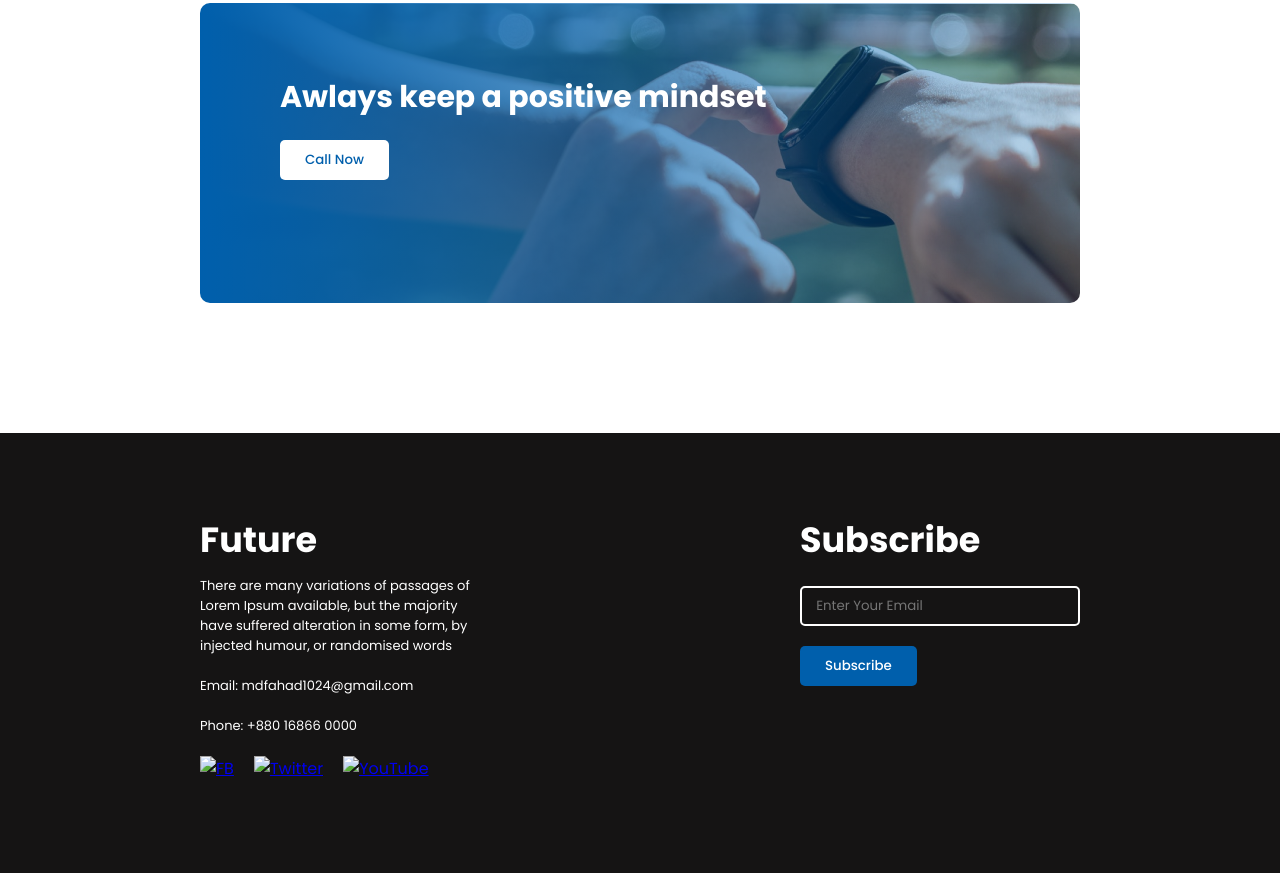
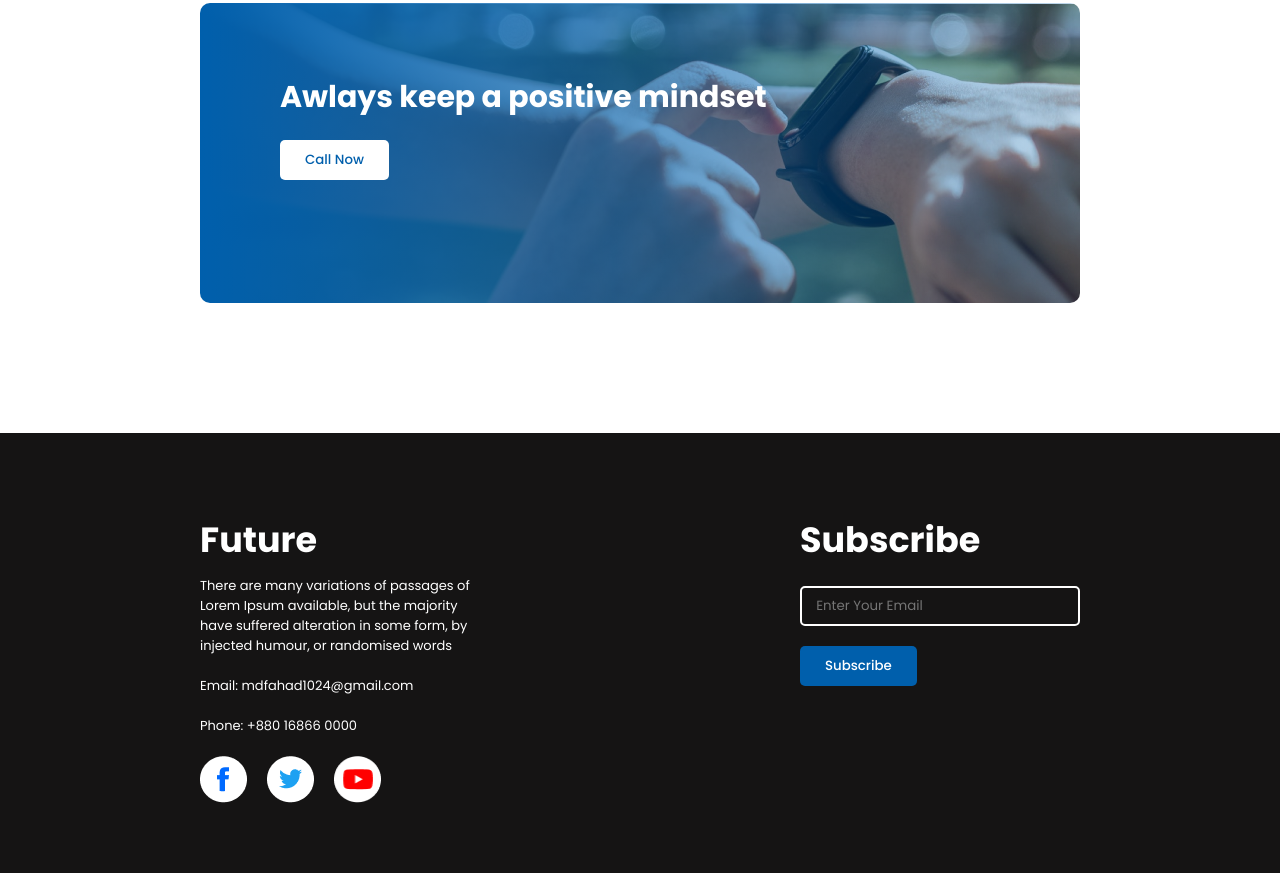
Before and after one commit to aminulify/website-prac-1, a plain HTML site: page index.html in a window 1280 px wide. Shown: the part 1709-2582 px from the top of the page. Drawn offline with Linux system fonts and the light colour scheme; the site is published under a folder, as on GitHub Pages, so addresses that start at the root find nothing.

Commit message:
Update index.html

```diff
--- a/index.html
+++ b/index.html
@@ -87,13 +87,13 @@
             <p>Phone: +880 16866 0000</p>
             <div class="footer-icons">
                 <div>
-                    <a href="#"><img src="/images/icons/fb.png" alt="FB"></a>
+                    <a href="#"><img src="images/icons/fb.png" alt="FB"></a>
                 </div>
                 <div>
-                    <a href="#"><img src="/images/icons/twitter.png" alt="Twitter"></a>
+                    <a href="#"><img src="images/icons/twitter.png" alt="Twitter"></a>
                 </div>
                 <div>
-                    <a href="#"><img src="/images/icons/youtube.png" alt="YouTube"></a>
+                    <a href="#"><img src="images/icons/youtube.png" alt="YouTube"></a>
                 </div>
             </div>
         </div>
```
